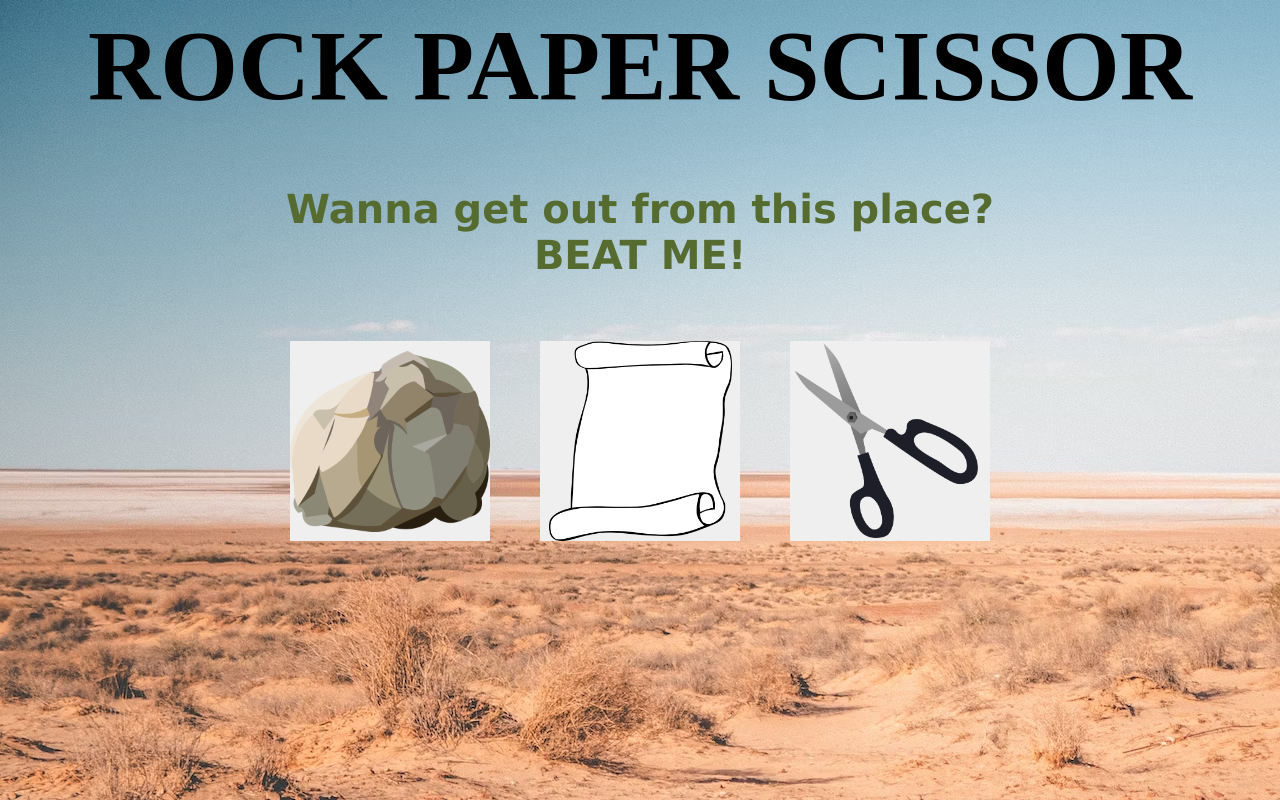
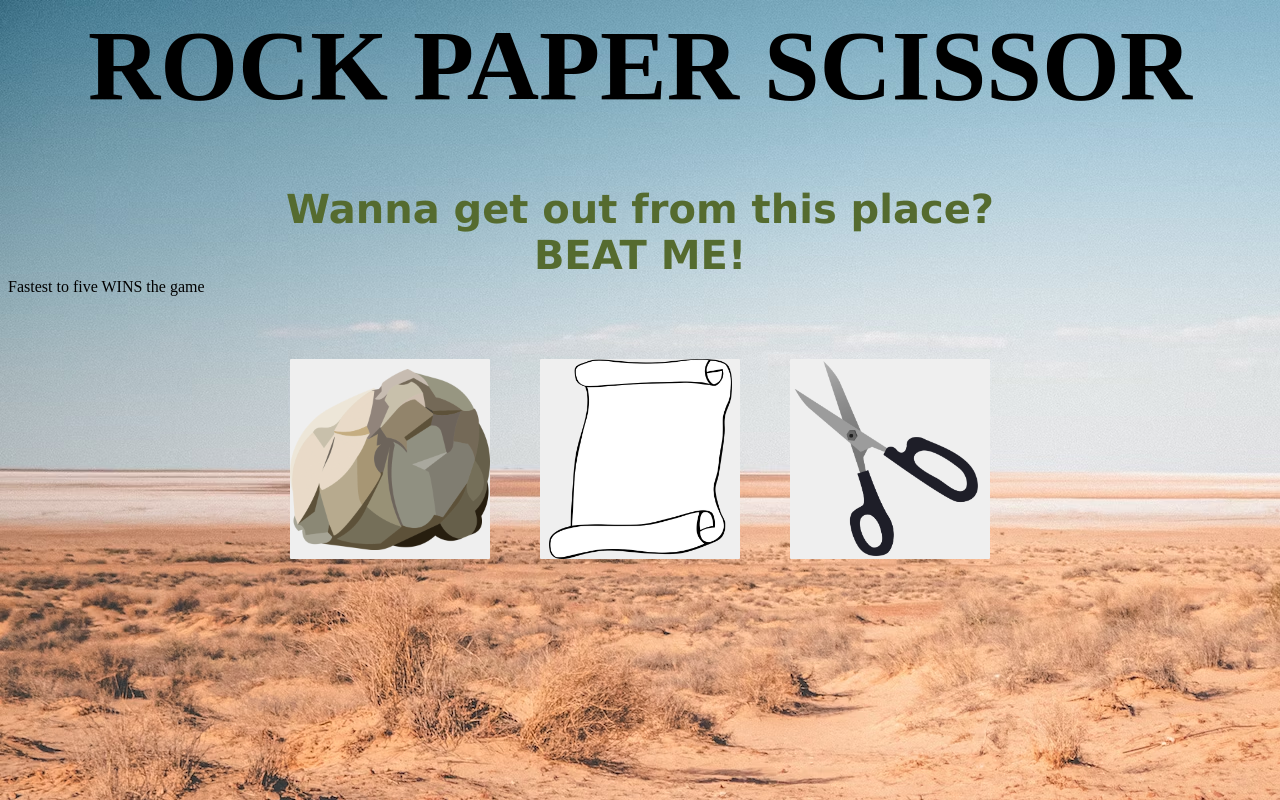
Before and after one commit to adarshunni08/rock-paper-scissors, a plain HTML site: page index.html in a window 1280 px wide. Drawn offline with Linux system fonts and the light colour scheme.

Commit message:
create headerthree

```diff
--- a/index.html
+++ b/index.html
@@ -13,6 +13,7 @@
         <div class="contentone">
             <div class="headerone">Wanna get out from this place?</div>
             <div class="headertwo">BEAT ME!</div>
+            <div class="headerthree">Fastest to five WINS the game</div>
         </div>
         <div class="contenttwo">
             <div class="options">
```
